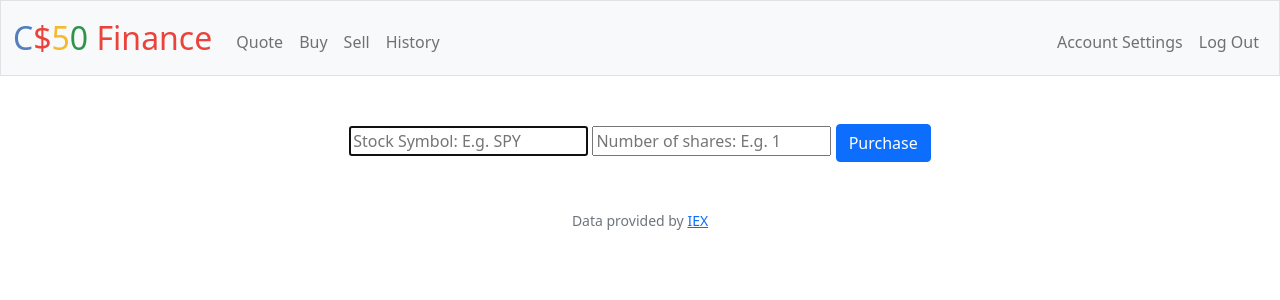
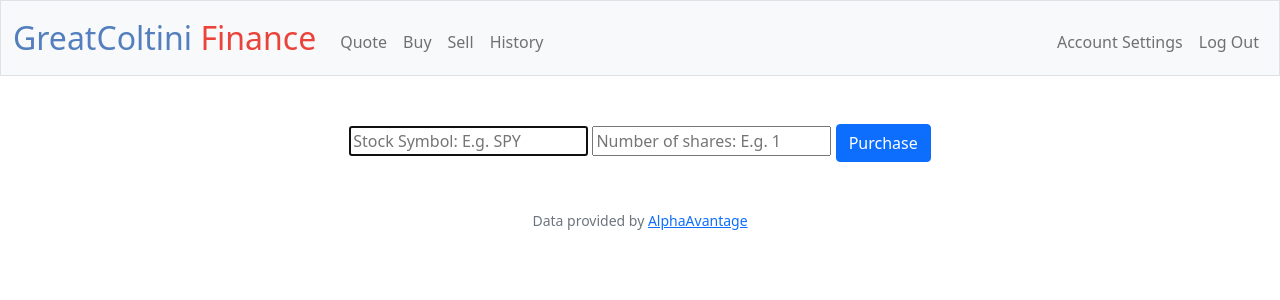
Before and after one commit to greatcoltini/finance, a Flask app: page /buy in a window 1280 px wide. Shown: the top 300 px of the page. Run offline with Flask 3, Linux system fonts and the light colour scheme; a user stored in the database is signed in; some libraries are stand-ins or nearby versions.

Commit message:
updated references and title

```diff
--- a/templates/layout.html
+++ b/templates/layout.html
@@ -16,7 +16,7 @@
 
         <link href="/static/styles.css" rel="stylesheet">
 
-        <title>C$50 Finance: {% block title %}{% endblock %}</title>
+        <title>GreatColtini Finance: {% block title %}{% endblock %}</title>
 
     </head>
 
@@ -24,7 +24,7 @@
 
         <nav class="bg-light border navbar navbar-expand-md navbar-light">
             <div class="container-fluid">
-                <a class="navbar-brand" href="/"><span class="blue">C</span><span class="red">$</span><span class="yellow">5</span><span class="green">0</span> <span class="red">Finance</span></a>
+                <a class="navbar-brand" href="/"><span class="blue">GreatColtini </span><span class="red">Finance</span></a>
                 <button aria-controls="navbar" aria-expanded="false" aria-label="Toggle navigation" class="navbar-toggler" data-bs-target="#navbar" data-bs-toggle="collapse" type="button">
                     <span class="navbar-toggler-icon"></span>
                 </button>
@@ -63,7 +63,7 @@
         </main>
 
         <footer class="mb-5 small text-center text-muted">
-            Data provided by <a href="https://iexcloud.io/">IEX</a>
+            Data provided by <a href="https://www.alphavantage.co/documentation/">AlphaAvantage</a>
         </footer>
 
     </body>
```
